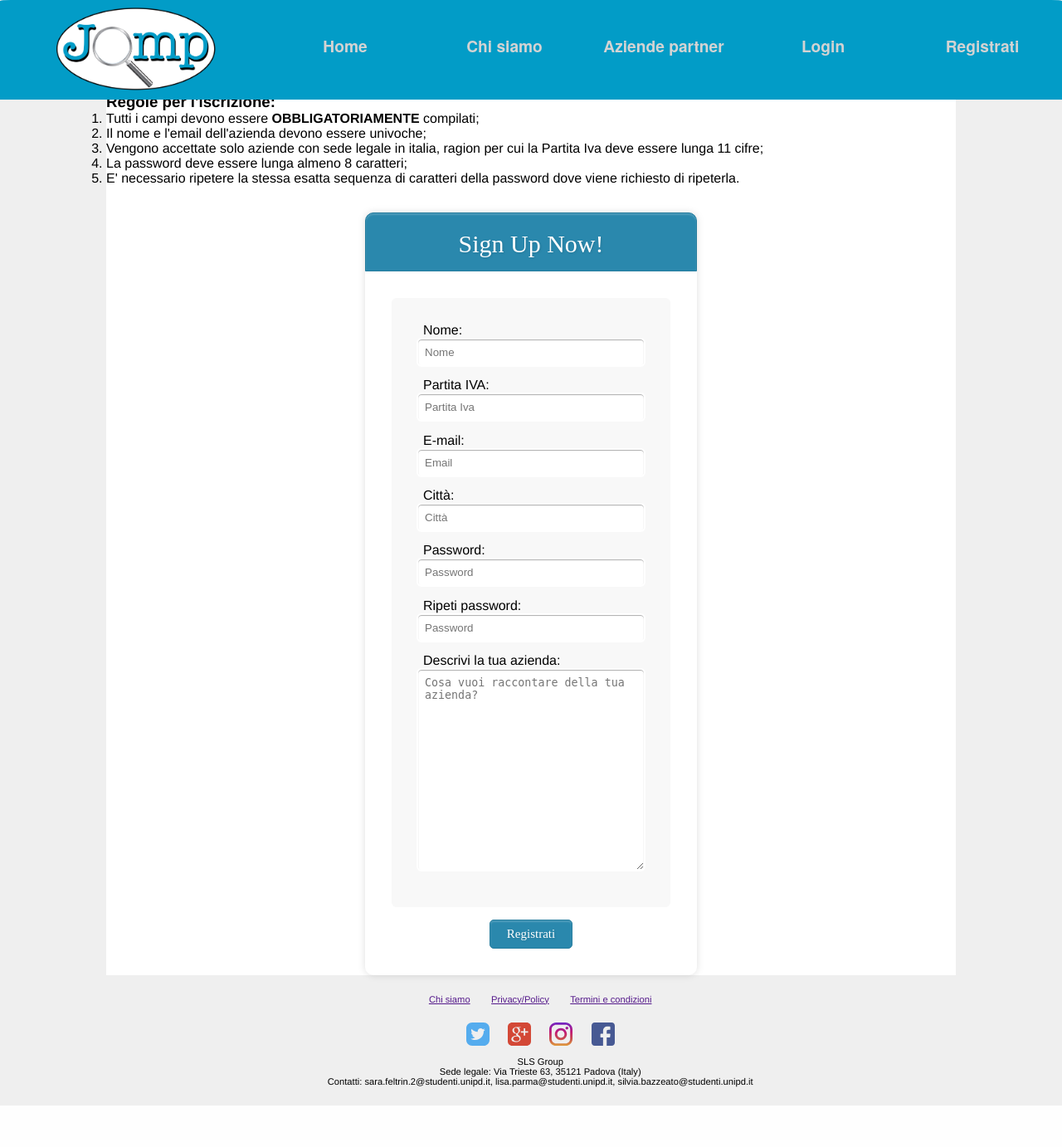
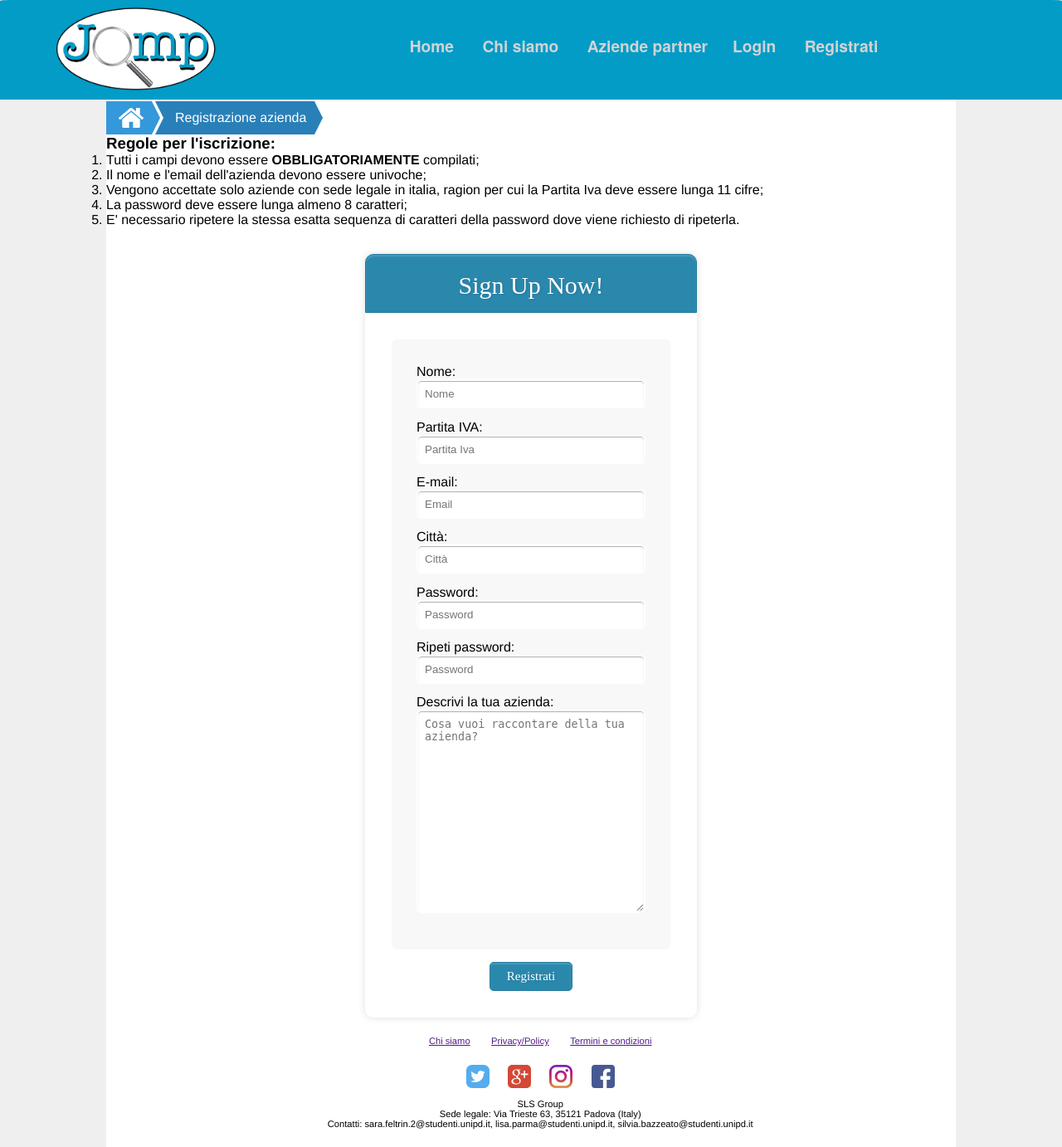
Before and after one commit to lisaparma/Jomp-TecWebProject, a PHP site: page /php/CompanySignIn.php in a window 1280 px wide. Shown: the whole page at 83% size. Before the commit the page ends 1332 px from the top, so only its background shows below. Run offline with PHP 8.4, Linux system fonts and the light colour scheme.

Commit message:
Cose a caso (non proprio a caso eh)

```diff
--- a/JavaScript/javascript.js
+++ b/JavaScript/javascript.js
@@ -3,9 +3,7 @@ function whereIam() {
 	for(i=0; i < lista.length; i++) {
 		var el = lista.item(i).firstElementChild;
 		if(el.href == document.URL){
-	    	el.classList.add("here");
+	    	lista.item(i).classList.add("here");
 		}
 	}
-
-
 }
--- a/css/desktop.css
+++ b/css/desktop.css
@@ -138,13 +138,6 @@ body {
     padding-left: 5em;
 }
 
-/*)
-#boxtitolo, #boxcitta, #boxvalue {
-    border-style: solid;
-    border-width: 0.1%;
-    border-color: #708090;
-}*/
-
 .button {
     margin:0.4em;
     padding:0.3em;
@@ -183,13 +176,11 @@ body {
 #primarymenu ul
 {
 	list-style:none;
-	position:relative;
-	float:right;
-	margin:0;
+	margin:auto;
 	padding:0;
+    padding-left: 17em;
     padding-top: 1.5em;
-    padding-top: 1.5em;
-    width: 75%;
+    width: auto;
 
 }
 
@@ -210,16 +201,31 @@ body {
 #primarymenu ul li
 {
 	position:relative;
-	float:left;
-	margin:0;
+	margin:auto;
 	padding:0;
-    width: 20%;
+    display: inline-block;
+    vertical-align: top;
 }
 
 /*quando ci passo sopra*/
-#primarymenu ul li a:hover
+#primarymenu ul li:hover a
 {
-	font-size: 1.7em;
+	color: #ffffff;
+    text-shadow: 0px 0 15px #000000;
+
+}
+
+/* Pagina corrente*/
+#primarymenu ul li.here {
+    font-size: 1.7em;
+    pointer-events: none;
+    cursor: default;
+
+}
+
+#primarymenu ul li.here a{
+    color: #ffffff;
+    text-shadow: 0px 0 15px #000000;
 }
 
 /* elenco pagine dentro una pagina*/
@@ -246,6 +252,11 @@ body {
 
 }
 
+#primarymenu ul ul li:hover{
+    font-size: 1em;
+    background-color: black;
+}
+
 #primarymenu ul ul a
 {
 	line-height:120%;
@@ -255,15 +266,6 @@ body {
 #primarymenu ul li:hover > ul
 {
 	display:block;
-}
-
-/* Pagina corrente*/
-#primarymenu ul li .here {
-    font-size: 1.8em;
-    color: #ffffff;
-    pointer-events: none;
-    cursor: default;
-
 }
 
 
@@ -295,7 +297,7 @@ body {
   position:relative;
   height: 40px;
   line-height:40px;
-  /*padding: 0 10px 0 5px;*/
+  padding: 0 10px 0 5px;
   text-align: center;
   margin-right: 23px;
   cursor: default;
@@ -336,7 +338,7 @@ body {
 }
 
 #bc li a:before{
-    left:-20px;
+    left:-19px;
     border-left-color:transparent;
 }
 
@@ -374,6 +376,7 @@ body {
 /* ----------------------- MENU area personale ----------------------*/
 
 .container-menu {
+    padding-left: 4px;
     margin-top: 0.4%;
     display: block;
     width: 24%;
@@ -742,29 +745,9 @@ body {
 
 /* --------------------- SIGN IN FORM - CompanySignIn.php / UserSignIn.php ---------------------*/
 
-/* roba da eliminare*/
-#form {
-    margin-top: 1em;
-    margin-left: 20%;
-    margin-right: 20%;
-    border-style: inset;
-    border-color: darkslategrey;
-    border-width: 2px;
-    padding: 0.5em;
-}
 
-#contentForm {
-    text-align: center;
-    font-size: 1.5em;
 
-}
-
-label {
-  padding: 8px;
-}
-/*-----*/
-
-#signinform{
+#form{
     max-width: 400px;
     margin: auto;
     border-radius: 10px;
@@ -773,11 +756,11 @@ label {
     margin-top: 2em;
 }
 
-#signinform form{
+#form form{
     padding: 2em;
 }
 
-#signinform h1 {
+#form h1 {
     background: #2A88AD;
     padding: 20px 30px 15px 30px;
     border-radius: 10px 10px 0 0;
@@ -788,8 +771,8 @@ label {
     border: 1px solid #257C9E;
 }
 
-#signinform input[type="text"],
-#signinform input[type="password"], #signinform textarea{
+#form input[type="text"],
+#form input[type="password"], #form textarea{
     display: block;
     box-sizing: border-box;
     width: 100%;
@@ -802,22 +785,22 @@ label {
 }
 
 
-#signinform input[type="text"]:focus,
-#signinform input[type="password"]:focus, #signinform textarea:focus {
+#form input[type="text"]:focus,
+#form input[type="password"]:focus, #form textarea:focus {
     box-shadow: 0 0 5px #B0CFE0;
     border:1px solid #B0CFE0;
 }
-#signinform input[type="radio"]{
+#form input[type="radio"]{
     margin-bottom: 1em;
 }
-#signinform .inner-wrap{
+#form .inner-wrap{
     padding: 30px;
     background: #F8F8F8;
     border-radius: 6px;
     margin-bottom: 15px;
     text-align: left;
 }
-#signinform input[type="submit"]{
+#form input[type="submit"]{
     background: #2A88AD;
     padding: 8px 20px 8px 20px;
     margin: auto;
@@ -830,7 +813,7 @@ label {
     font-size: 15px;
 }
 
-#signinform input[type="submit"]:hover{
+#form input[type="submit"]:hover{
     background: #2A6881;
     -moz-box-shadow: inset 0px 2px 2px 0px rgba(255, 255, 255, 0.28);
     -webkit-box-shadow: inset 0px 2px 2px 0px rgba(255, 255, 255, 0.28);
--- a/php/AzModificaDati.php
+++ b/php/AzModificaDati.php
@@ -20,7 +20,6 @@ menu($page);
 
 
 # ------------------------------------------------------
-echo"<div id='contenuto'>";
 try {
 	if(isset($_SESSION['login'])) {
 		$company = &$_SESSION['login'];
@@ -107,8 +106,6 @@ try {
     echo "Errore: " . $e->getMessage();
     die();
 }
-echo"	</div>
-	</div>";
 
 # ------------------------------------------------------
 
--- a/php/CompanySignIn.php
+++ b/php/CompanySignIn.php
@@ -11,6 +11,9 @@ $title = "Registrazione Azienda - Jomp";
 head($title);
 
 headers();
+
+$page='Registrazione azienda';
+breadcrumb(array($page));
 
 if(isset($_POST['submit'])){
     try {
@@ -76,7 +79,7 @@ echo "<h3>Regole per l'iscrizione:</h3>
         </ol>";
 
 
-echo "<div id='signinform'>
+echo "<div id='form'>
         <h1>Sign Up Now!</h1>
         <form method='post' action='CompanySignIn.php'>
             <div class='inner-wrap'>
@@ -105,8 +108,7 @@ echo "<div id='signinform'>
             <input type='submit' value='Registrati' name='submit'>
 
         </form>
-    </div>
-</div>";
+    </div>";
 
 
 footer();
--- a/php/UserSignIn.php
+++ b/php/UserSignIn.php
@@ -10,6 +10,8 @@ head($title);
 
 headers();
 
+$page='Registrazione utente';
+breadcrumb(array($page));
 
 function checkEmail($email) {
 
@@ -108,7 +110,7 @@ echo "<h3>Regole per l'iscrizione:</h3>
         </ol>";
 
 //Mettere i tab index nei form e nei link
-echo "<div id='signinform'>
+echo "<div id='form'>
         <h1>Sign Up Now!</h1>
         <form method='post' action='UserSignIn.php'>
             <div class='inner-wrap'>
--- a/php/UtAnnunciSalvati.php
+++ b/php/UtAnnunciSalvati.php
@@ -39,7 +39,7 @@ if(isset($_SESSION['login'])){ // Solo se in sessione vedi questo
     echo"<div id='contenuto'>
                <h3> Annunci salvati</h3>";
 
-    $result = mysqli_query(openDB(), "SELECT Annunci.Codice, Annunci.Titolo, Annunci.Descrizione, Annunci.Tipologia, Annunci.Orario, Annunci.Contratto, Annunci.Data, Annunci.Azienda, Aziende.Nome, Aziende.Email, Aziende.Citta, Tipo.Lavoro FROM Consultazioni JOIN Annunci ON Consultazioni.CodAnnuncio=Annunci.Codice JOIN Aziende ON Aziende.Nome=Annunci.Azienda JOIN Tipo ON Tipo.CodLavoro=Annunci.Tipologia JOIN OrarioLavoro ON OrarioLavoro.CodOrario=Annunci.Orario JOIN ContrattoLavoro ON ContrattoLavoro.CodContratto=Annunci.Contratto WHERE Consultazioni.Utente='".$user->getUsername()."' ORDER BY Data");
+    $result = mysqli_query(openDB(), "SELECT Annunci.Codice, Annunci.Titolo, Annunci.Descrizione, Annunci.Tipologia, Annunci.Orario, Annunci.Contratto, Annunci.Data, Annunci.Azienda, Aziende.Nome, Aziende.Email, Aziende.Citta, Tipo.Lavoro, ContrattoLavoro.TipoContratto, OrarioLavoro.TipoOrario  FROM Consultazioni JOIN Annunci ON Consultazioni.CodAnnuncio=Annunci.Codice JOIN Aziende ON Aziende.Nome=Annunci.Azienda JOIN Tipo ON Tipo.CodLavoro=Annunci.Tipologia JOIN OrarioLavoro ON OrarioLavoro.CodOrario=Annunci.Orario JOIN ContrattoLavoro ON ContrattoLavoro.CodContratto=Annunci.Contratto WHERE Consultazioni.Utente='".$user->getUsername()."' ORDER BY Data");
 
     if($result->num_rows) {
         echo "<div id='listannunci'>
--- a/php/UtCercaAnnuncio.php
+++ b/php/UtCercaAnnuncio.php
@@ -55,10 +55,10 @@ if(isset($_SESSION['login'])){ // Solo se in sessione vedi questo
         if($type!='all')
             $plus2=" AND Annunci.Tipologia='$type'";
 
-        $result = mysqli_query(openDB(), "SELECT Annunci.Codice, Annunci.Titolo, Annunci.Descrizione, Annunci.Tipologia, Annunci.Orario, Annunci.Contratto, Annunci.Data, Annunci.Azienda, Aziende.Nome, Aziende.Email, Aziende.Citta, Tipo.Lavoro FROM Annunci JOIN Aziende ON Aziende.Nome=Annunci.Azienda JOIN Tipo ON Tipo.CodLavoro=Annunci.Tipologia JOIN OrarioLavoro ON OrarioLavoro.CodOrario=Annunci.Orario JOIN ContrattoLavoro ON ContrattoLavoro.CodContratto=Annunci.Contratto WHERE Annunci.Descrizione LIKE '%$title%' $plus1 $plus2 ORDER BY Data DESC");
+        $result = mysqli_query(openDB(), "SELECT Annunci.Codice, Annunci.Titolo, Annunci.Descrizione, Annunci.Tipologia, Annunci.Orario, Annunci.Contratto, Annunci.Data, Annunci.Azienda, Aziende.Nome, Aziende.Email, Aziende.Citta, Tipo.Lavoro, ContrattoLavoro.TipoContratto, OrarioLavoro.TipoOrario  FROM Annunci JOIN Aziende ON Aziende.Nome=Annunci.Azienda JOIN Tipo ON Tipo.CodLavoro=Annunci.Tipologia JOIN OrarioLavoro ON OrarioLavoro.CodOrario=Annunci.Orario JOIN ContrattoLavoro ON ContrattoLavoro.CodContratto=Annunci.Contratto WHERE Annunci.Descrizione LIKE '%$title%' $plus1 $plus2 ORDER BY Data DESC");
     }
     else {
-        $result = mysqli_query(openDB(), "SELECT Annunci.Codice, Annunci.Titolo, Annunci.Descrizione, Annunci.Tipologia, Annunci.Data, Annunci.Azienda, Aziende.Nome, Aziende.Email, Aziende.Citta, Tipo.Lavoro FROM Annunci JOIN Aziende ON Aziende.Nome=Annunci.Azienda JOIN Tipo ON Tipo.CodLavoro=Annunci.Tipologia JOIN OrarioLavoro ON OrarioLavoro.CodOrario=Annunci.Orario JOIN ContrattoLavoro ON ContrattoLavoro.CodContratto=Annunci.Contratto ORDER BY Data DESC LIMIT 5");
+        $result = mysqli_query(openDB(), "SELECT Annunci.Codice, Annunci.Titolo, Annunci.Descrizione, Annunci.Tipologia, Annunci.Data, Annunci.Azienda, Aziende.Nome, Aziende.Email, Aziende.Citta, Tipo.Lavoro, ContrattoLavoro.TipoContratto, OrarioLavoro.TipoOrario FROM Annunci JOIN Aziende ON Aziende.Nome=Annunci.Azienda JOIN Tipo ON Tipo.CodLavoro=Annunci.Tipologia JOIN OrarioLavoro ON OrarioLavoro.CodOrario=Annunci.Orario JOIN ContrattoLavoro ON ContrattoLavoro.CodContratto=Annunci.Contratto ORDER BY Data DESC LIMIT 5");
     }
 
     // Stampa gli annunci trovati
--- a/php/functionUtente.php
+++ b/php/functionUtente.php
@@ -99,10 +99,10 @@ function printAd($result, $username, $page){
                             </tr>
                             <tr>
                                 <td class='det'> Orario </td>
-                                <td class='ris'> ".$row['Orario']."</td>
+                                <td class='ris'> ".$row['TipoOrario']."</td>
                             </tr><tr>
                                 <td class='det'> Contratto </td>
-                                <td class='ris'> ".$row['Contratto']."</td>
+                                <td class='ris'> ".$row['TipoContratto']."</td>
                             </tr>
                             </tbody>
                             </table>
--- a/php/login.php
+++ b/php/login.php
@@ -14,12 +14,15 @@ head($title);
 
 headers();
 
+$page='Accedi';
+breadcrumb(array($page));
+
 
 if(isset($_GET['msg'])){
     echo "<p class='successMsg'>Registrazione avvenuta con successo! Procedi ora con l'autenticazione.</p>";
 }
 
-echo "<div id=form>
+echo "<div id='form'>
             <div id=contentForm>
                 <form method='post' action='login.php'>
                     <label for='username'> Username o nome azienda: </label> <br/>
--- a/php/structure.php
+++ b/php/structure.php
@@ -49,9 +49,9 @@ function primaryMenu(){
 	            echo "<li><a href='AzDashboard.php'> Area personale </a>
                     <ul>
                         <li><a href='AzDashboard.php'>Dashboard</a></li>
-                        <li><a href='AzPubblicaAnnuncio.php'></a>Pubblica annuncio</li>
+                        <li><a href='AzPubblicaAnnuncio.php'>Pubblica annuncio</a></li>
                         <li><a href='AzResocontoAnnunci.php'>Resoconto Annunci</a></li>
-                        <li><a href='AzModificaDati.php'></a>Modifica dati</li>
+                        <li><a href='AzModificaDati.php'>Modifica dati</a></li>
                     </ul>
                     </li>
 	                <li><a href='logout.php'> Esci </a></li>";
```
Also changed, not shown: php/AzDashboard.php (+6 -6 lines).
